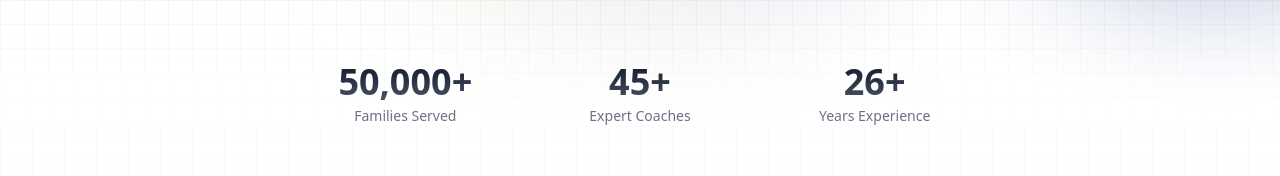
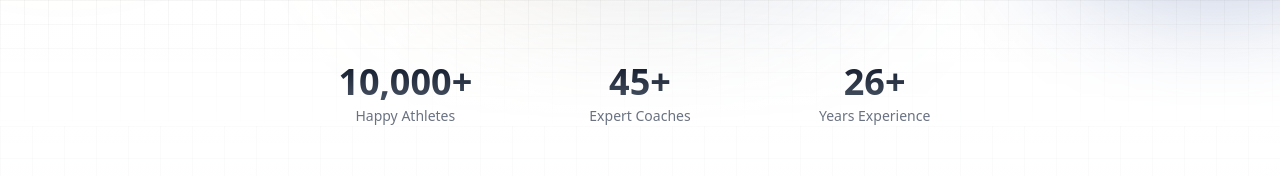
Before and after one commit to Visionelitevolleyball/Visionelitevolleyball, a Next.js app: page / in a window 1280 px wide. Shown: the part 740-916 px from the top of the page. Built offline with nearby package versions, Linux system fonts and the light colour scheme.

Commit message:
fix: update labels to happy athletes and refresh territories list (#74)
* fix: update labels to happy athletes and refresh territories list

* fix: change happy athletes number to 10,000+

```diff
--- a/app/components/hero-section.tsx
+++ b/app/components/hero-section.tsx
@@ -125,7 +125,7 @@ export function HeroSection() {
           className="grid grid-cols-3 gap-8 max-w-2xl mx-auto mt-16"
         >
           {[
-            { number: "50,000+", label: "Families Served" },
+            { number: "10,000+", label: "Happy Athletes" },
             { number: "45+", label: "Expert Coaches" },
             { number: "26+", label: "Years Experience" },
           ].map((stat, index) => (
--- a/app/components/territories-section.tsx
+++ b/app/components/territories-section.tsx
@@ -7,14 +7,15 @@ import { SpotlightCard } from "@/components/ui/spotlight-card"
 import { Badge } from "@/components/ui/badge"
 
 const availableTerritories = [
-  { id: 1, name: "Calgary", status: "available", growth: "45%", teams: 12 },
-  { id: 2, name: "Winnipeg", status: "available", growth: "38%", teams: 8 },
-  { id: 3, name: "Fraser Valley", status: "limited", growth: "52%", teams: 15 },
-  { id: 4, name: "Edmonton", status: "available", growth: "41%", teams: 10 },
-  { id: 5, name: "Saskatoon", status: "available", growth: "33%", teams: 7 },
-  { id: 6, name: "Regina", status: "available", growth: "48%", teams: 9 },
-  { id: 7, name: "Kelowna", status: "available", growth: "36%", teams: 6 },
-  { id: 8, name: "Toronto", status: "available", growth: "42%", teams: 5 },
+  { id: 1, name: "Edmonton", status: "limited", growth: "41%", teams: 10 },
+  { id: 2, name: "Vancouver", status: "available", growth: "47%", teams: 12 },
+  { id: 3, name: "Saskatoon", status: "available", growth: "33%", teams: 7 },
+  { id: 4, name: "Regina", status: "available", growth: "48%", teams: 9 },
+  { id: 5, name: "Kelowna", status: "available", growth: "36%", teams: 6 },
+  { id: 6, name: "Toronto", status: "available", growth: "42%", teams: 5 },
+  { id: 7, name: "Mississauga", status: "available", growth: "39%", teams: 8 },
+  { id: 8, name: "Montreal", status: "available", growth: "44%", teams: 7 },
+  { id: 9, name: "Halifax", status: "available", growth: "35%", teams: 6 },
 ]
 
 const benefits = [
--- a/app/components/testimonials-section.tsx
+++ b/app/components/testimonials-section.tsx
@@ -209,7 +209,7 @@ export function TestimonialsSection() {
         >
           {[
             { icon: Trophy, number: "98%", label: "Satisfaction Rate" },
-            { icon: Users, number: "50,000+", label: "Families Served" },
+            { icon: Users, number: "10,000+", label: "Happy Athletes" },
             { icon: Heart, number: "4.9/5", label: "Average Rating" }
           ].map((stat, index) => (
             <div key={index} className="text-center">
--- a/app/programs/page.tsx
+++ b/app/programs/page.tsx
@@ -334,7 +334,7 @@ export default function ProgramsPage() {
                   {/* Stats row for credibility */}
                   <div className="grid grid-cols-3 gap-6 py-6">
                     {[
-                      { number: "50,000+", label: "Families Served", icon: Users },
+                      { number: "10,000+", label: "Happy Athletes", icon: Users },
                       { number: "Since 1999", label: "Established", icon: Trophy },
                       { number: "100%", label: "Commitment", icon: Heart }
                     ].map((stat, index) => (
```
